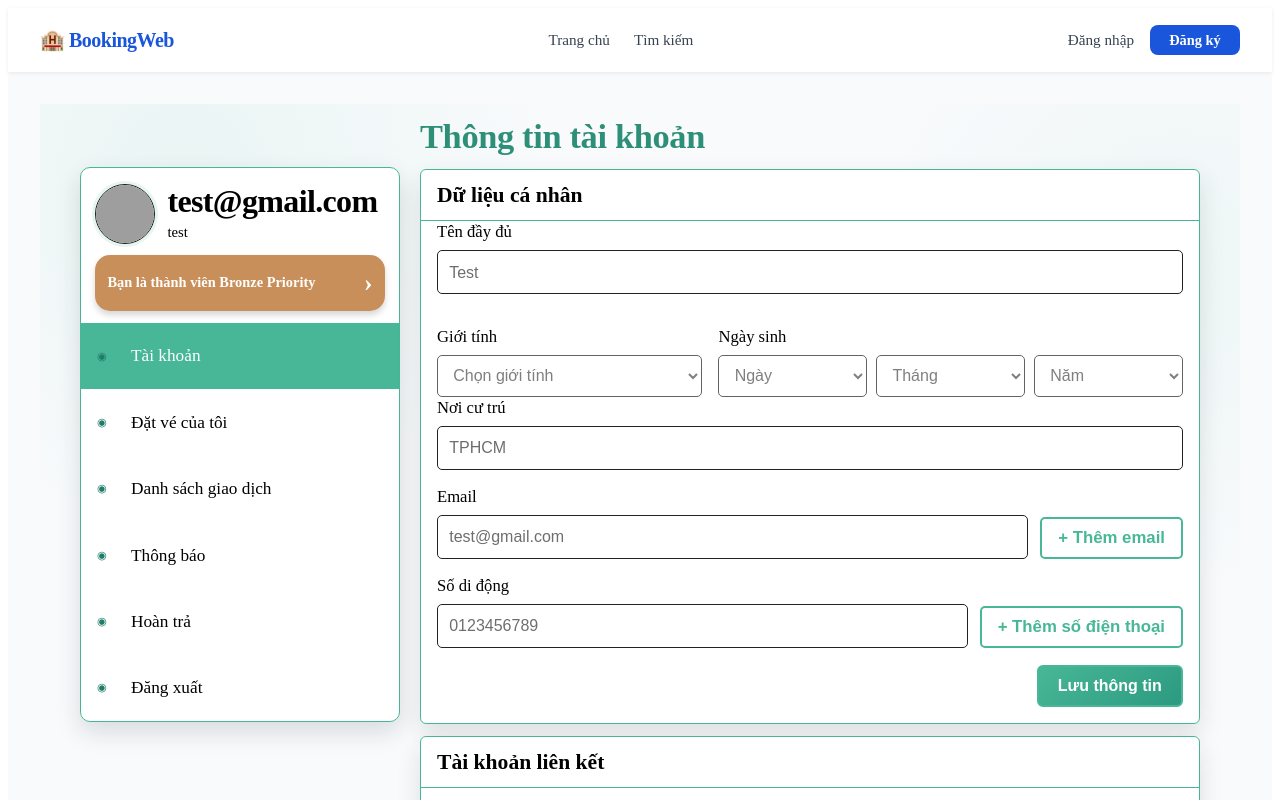
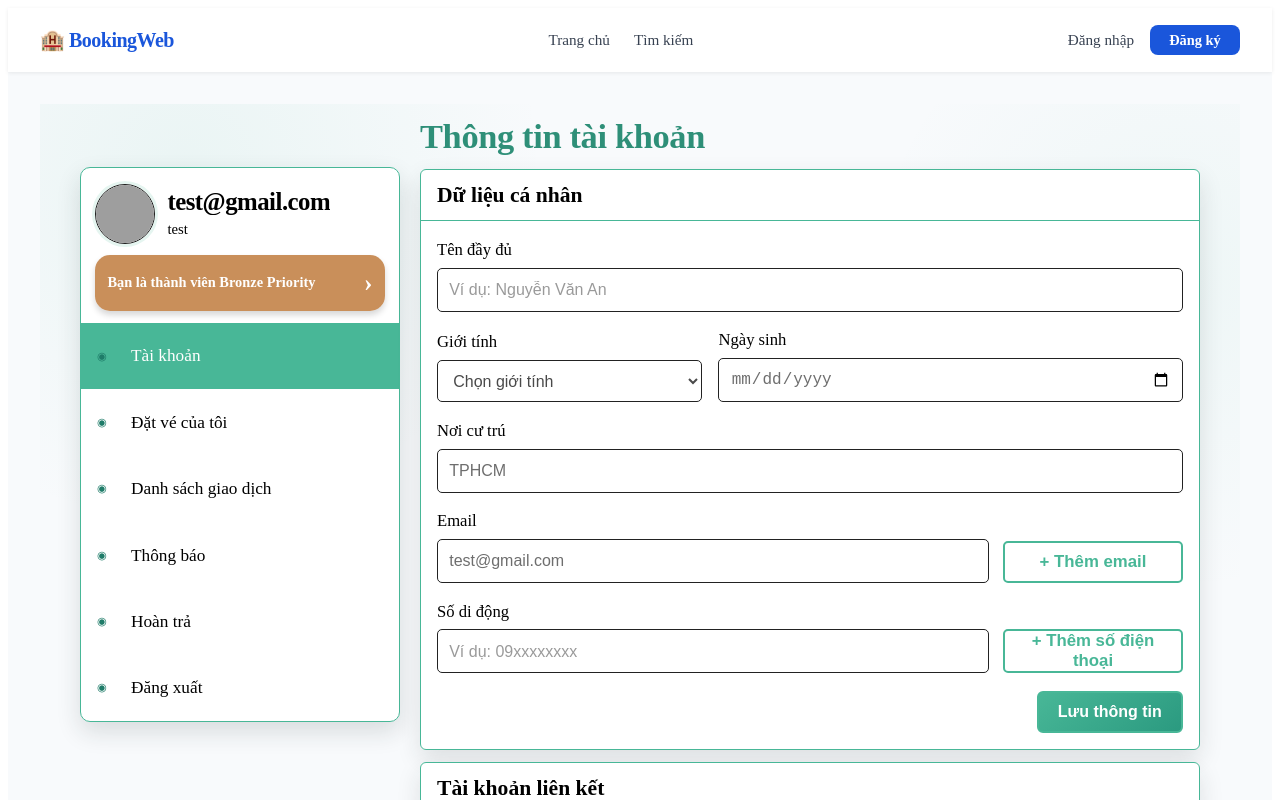
Before and after one commit to NGUYENHAOQUANG/booking_app, a React (Vite) app in the folder frontend/my-app/: page /profile in a window 1280 px wide. Shown: the top 800 px of the page. Built offline with nearby package versions, Linux system fonts and the light colour scheme; grey boxes are pictures that could not be loaded.

Commit message:
chore: Update các hoạt động điền thông tin

```diff
--- a/frontend/my-app/src/page/ProfilePage.jsx
+++ b/frontend/my-app/src/page/ProfilePage.jsx
@@ -1,18 +1,17 @@
+import { useState } from "react";
 import styles from "./ProfilePage.module.css";
 
-const mockProfile = {
+const initialProfile = {
   avatarUrl:
     "https://www.figma.com/api/mcp/asset/0fcd60c1-b037-4ecf-a497-4142d52f27d7",
-  fullName: "Test",
+  fullName: "",
   email: "test@gmail.com",
   nickname: "test",
   memberTier: "Bạn là thành viên Bronze Priority",
   gender: "",
-  day: "",
-  month: "",
-  year: "",
+  birthDate: "",
   city: "TPHCM",
-  mobile: "0123456789",
+  mobile: "",
   linkedAccounts: [
     { name: "Facebook", key: "facebook" },
     { name: "Google", key: "google" },
@@ -29,6 +28,14 @@ const sideMenu = [
 ];
 
 const ProfilePage = () => {
+  const [profile, setProfile] = useState(initialProfile);
+  const displayEmail = profile.email.trim() || "yourname@gmail.com";
+
+  const handleInputChange = (event) => {
+    const { name, value } = event.target;
+    setProfile((prev) => ({ ...prev, [name]: value }));
+  };
+
   return (
     <section className={styles.page}>
       <div className={styles.container}>
@@ -36,17 +43,17 @@ const ProfilePage = () => {
           <div className={styles.userHeader}>
             <img
               className={styles.userAvatar}
-              src={mockProfile.avatarUrl}
+              src={profile.avatarUrl}
               alt="Avatar người dùng"
             />
-            <div>
-              <h2 className={styles.userEmail}>{mockProfile.email}</h2>
-              <p className={styles.userNickname}>{mockProfile.nickname}</p>
+            <div className={styles.userInfo}>
+              <h2 className={styles.userEmail}>{displayEmail}</h2>
+              <p className={styles.userNickname}>{profile.nickname}</p>
             </div>
           </div>
 
           <div className={styles.memberBadge}>
-            <span>{mockProfile.memberTier}</span>
+            <span>{profile.memberTier}</span>
             <span className={styles.badgeArrow}>›</span>
           </div>
 
@@ -73,36 +80,38 @@ const ProfilePage = () => {
               <label htmlFor="fullName">Tên đầy đủ</label>
               <input
                 id="fullName"
-                value={mockProfile.fullName}
+                name="fullName"
+                value={profile.fullName}
                 placeholder="Ví dụ: Nguyễn Văn An"
-                readOnly
+                onChange={handleInputChange}
               />
             </div>
 
             <div className={styles.inlineFields}>
               <div className={styles.fieldGroup}>
                 <label htmlFor="gender">Giới tính</label>
-                <select id="gender" value={mockProfile.gender} disabled>
+                <select
+                  id="gender"
+                  name="gender"
+                  value={profile.gender}
+                  onChange={handleInputChange}
+                >
                   <option value="">Chọn giới tính</option>
                   <option value="male">Nam</option>
                   <option value="female">Nữ</option>
-                  <option value="other">Khác</option>
                 </select>
               </div>
 
               <div className={styles.fieldGroup}>
-                <label>Ngày sinh</label>
-                <div className={styles.birthRow}>
-                  <select value={mockProfile.day} aria-label="Ngày" disabled>
-                    <option value="">Ngày</option>
-                  </select>
-                  <select value={mockProfile.month} aria-label="Tháng" disabled>
-                    <option value="">Tháng</option>
-                  </select>
-                  <select value={mockProfile.year} aria-label="Năm" disabled>
-                    <option value="">Năm</option>
-                  </select>
-                </div>
+                <label htmlFor="birthDate">Ngày sinh</label>
+                <input
+                  id="birthDate"
+                  type="date"
+                  name="birthDate"
+                  value={profile.birthDate}
+                  onChange={handleInputChange}
+                  className={styles.dateInput}
+                />
               </div>
             </div>
 
@@ -110,9 +119,10 @@ const ProfilePage = () => {
               <label htmlFor="city">Nơi cư trú</label>
               <input
                 id="city"
-                value={mockProfile.city}
+                name="city"
+                value={profile.city}
                 placeholder="Ví dụ: TP. Ho Chi Minh"
-                readOnly
+                onChange={handleInputChange}
               />
             </div>
 
@@ -121,9 +131,10 @@ const ProfilePage = () => {
                 <label htmlFor="email">Email</label>
                 <input
                   id="email"
-                  value={mockProfile.email}
+                  name="email"
+                  value={profile.email}
                   placeholder="Ví dụ: tenban@gmail.com"
-                  readOnly
+                  onChange={handleInputChange}
                 />
               </div>
               <button type="button" className={styles.outlineBtn}>
@@ -136,9 +147,10 @@ const ProfilePage = () => {
                 <label htmlFor="mobile">Số di động</label>
                 <input
                   id="mobile"
-                  value={mockProfile.mobile}
+                  name="mobile"
+                  value={profile.mobile}
                   placeholder="Ví dụ: 09xxxxxxxx"
-                  readOnly
+                  onChange={handleInputChange}
                 />
               </div>
               <button type="button" className={styles.outlineBtn}>
@@ -156,7 +168,7 @@ const ProfilePage = () => {
           <section className={`${styles.panel} ${styles.linkedPanel}`}>
             <div className={styles.panelHeader}>Tài khoản liên kết</div>
             <ul className={styles.linkedList}>
-              {mockProfile.linkedAccounts.map((item) => (
+              {profile.linkedAccounts.map((item) => (
                 <li key={item.key} className={styles.linkedItem}>
                   <span
                     className={`${styles.linkedIcon} ${
--- a/frontend/my-app/src/page/ProfilePage.module.css
+++ b/frontend/my-app/src/page/ProfilePage.module.css
@@ -29,12 +29,6 @@
   box-shadow: 0 10px 24px rgba(31, 44, 39, 0.14);
   overflow: hidden;
   margin-top: 3.2rem;
-  transition: transform 260ms ease, box-shadow 260ms ease;
-}
-
-.sidebar:hover {
-  transform: translateY(-2px);
-  box-shadow: 0 14px 30px rgba(31, 44, 39, 0.18);
 }
 
 .userHeader {
@@ -42,6 +36,10 @@
   gap: 0.75rem;
   align-items: center;
   padding: 1rem 0.9rem 0.65rem;
+}
+
+.userInfo {
+  min-width: 0;
 }
 
 .userAvatar {
@@ -55,10 +53,13 @@
 
 .userEmail {
   margin: 0;
-  font-size: 2rem;
+  font-size: 1.55rem;
   line-height: 1.05;
   letter-spacing: -0.02em;
   font-weight: 700;
+  white-space: nowrap;
+  overflow: hidden;
+  text-overflow: ellipsis;
 }
 
 .userNickname {
@@ -192,6 +193,14 @@
   min-height: 525px;
 }
 
+.personalPanel > .panelHeader + * {
+  margin-top: 1.1rem;
+}
+
+.personalPanel > :not(.panelHeader) + :not(.panelHeader) {
+  margin-top: 1.1rem;
+}
+
 .panelHeader {
   min-height: 50px;
   border-bottom: 1.5px solid var(--mint);
@@ -228,6 +237,10 @@
   transition: border-color 220ms ease, box-shadow 220ms ease;
 }
 
+.dateInput {
+  color: #4a4a4a;
+}
+
 .fieldGroup input:focus,
 .fieldGroup select:focus {
   outline: none;
@@ -241,12 +254,6 @@
 
 .fieldGroup select {
   color: #4a4a4a;
-}
-
-.panel .fieldGroup + .fieldGroup,
-.inlineFields,
-.actionField {
-  margin-top: 1rem;
 }
 
 .panel {
@@ -275,13 +282,17 @@
 
 .actionField {
   display: grid;
-  grid-template-columns: minmax(0, 1fr) auto;
-  gap: 0.75rem;
+  grid-template-columns: minmax(0, 1fr) 180px;
+  gap: 0.9rem;
   align-items: end;
 }
 
 .outlineBtn {
+  display: inline-flex;
+  align-items: center;
+  justify-content: center;
   min-height: 42px;
+  width: 100%;
   border-radius: 5px;
   border: 2px solid var(--mint);
   background: #fff;
@@ -300,7 +311,6 @@
 }
 
 .saveRow {
-  margin-top: 1.1rem;
   padding: 0 1rem;
   display: flex;
   justify-content: flex-end;
```
Also changed, not shown: 1 other file (tests, documents, lock files or other folders).
